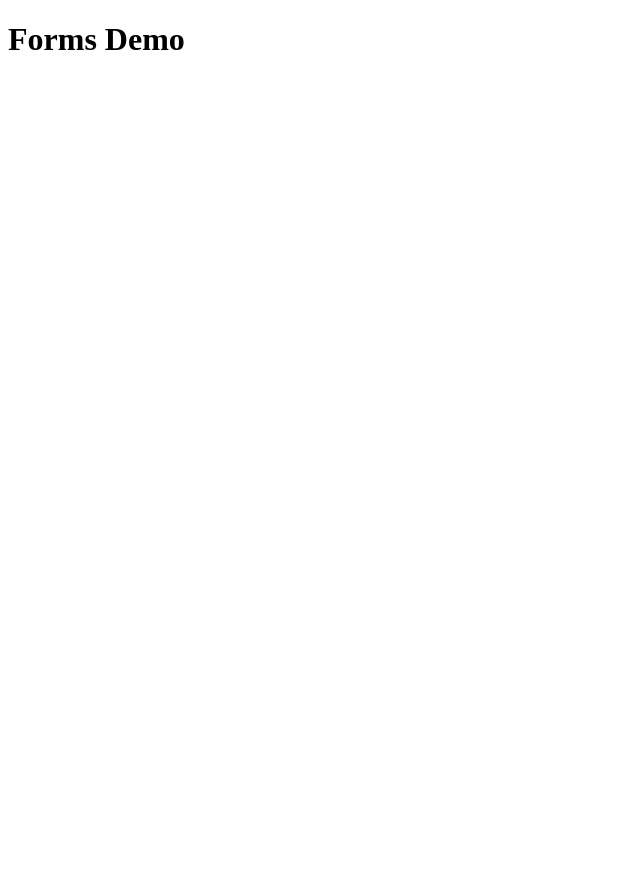
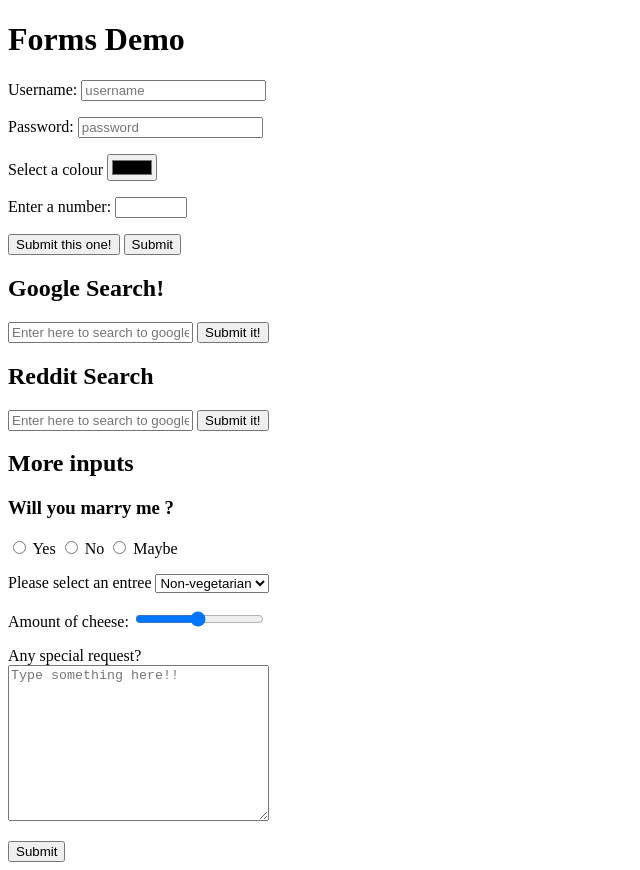
Before and after one commit to Magnum-07/Web-dev-by-colt-steele, a plain HTML site: page forms.html in a window 1280 px wide. Shown: the whole page, without its empty margins (0-640 px from the left). Before the commit the page ends 800 px from the top, so only its background shows below. Drawn offline with Linux system fonts and the light colour scheme.

Commit message:
Fifth commit

```diff
--- a/forms.html
+++ b/forms.html
@@ -1,11 +1,75 @@
 <!DOCTYPE html>
 <html lang="en">
+
 <head>
     <meta charset="UTF-8">
     <meta name="viewport" content="width=device-width, initial-scale=1.0">
     <title>Forms</title>
 </head>
+
 <body>
     <h1>Forms Demo</h1>
+    <form action="/tacos">
+        <p>
+            <label for="username">Username:</label>
+            <input type="text" placeholder="username" id="username" name="username">
+        </p>
+        <p>
+            <label for="password">Password:</label>
+            <input type="password" placeholder="password" id="password" name="password">
+        </p>
+        <p>
+            <label for="color">Select a colour</label>
+            <input type="color" id="color" name="colourChoice">
+        </p>
+        <p>
+            <label for="number">Enter a number:</label>
+            <input type="number" min="0" max="1000" id="number" >
+        </p>
+        <button>Submit this one!</button>
+        <button type="button">Submit</button>
+    </form>
+    <h2>Google Search!</h2>
+    <form action="https://www.google.com/search?">
+        <input type="text" placeholder="Enter here to search to google!" name="q">
+        <button>Submit it!</button>
+    </form>
+    <h2>Reddit Search</h2>
+    <form action="https://www.reddit.com/search?" target="_blank">
+        <input type="text" placeholder="Enter here to search to google!" name="q">
+        <button>Submit it!</button>
+    </form>
+    <h2>More inputs</h2>
+    <form action="/birds">
+        <h3>Will you marry me &#63;</h3>
+        <input type="radio" name="marry" id="yes" value="yes">
+        <label for="yes">Yes</label>
+        <input type="radio" name="marry" id="no" value="no">
+        <label for="no">No</label>
+        <input type="radio" name="marry" id="maybe" value="maybe">
+        <label for="maybe">Maybe</label>
+        <!-- <input type="checkbox" id="yes" name="marriage">
+        <label for="yes">Yes?</label> -->
+        <p>
+            <label for="meal">Please select an entree</label>
+            <select name="meal" id="meal">
+                <option value="fish">Fish</option>
+                <option value="veg">Vegetarian</option>
+                <option value="non_veg" selected>Non-vegetarian</option>
+                <option value="Eggs">Eggs</option>
+            </select>
+        </p>
+        <p>
+            <label for="cheese_volume">Amount of cheese:</label>
+            <input type="range" name="cheese_level" id="cheese_volume" step="7" min="0" max="100">
+        </p>
+        <p>
+            <label for="request">Any special request?</label>
+            <br>
+            <textarea name="Requests?" id="request" cols="30" rows="10" placeholder="Type something here!!"></textarea>
+        </p>
+        <button>Submit</button>
+    </form>
 </body>
+
 </html>
```
